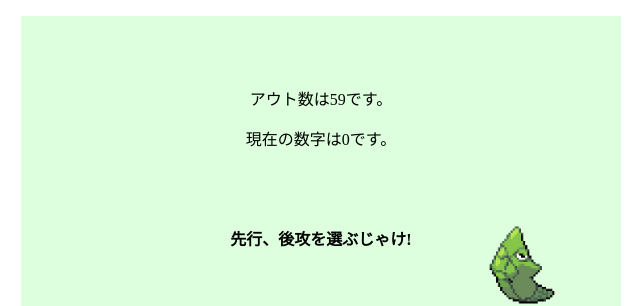
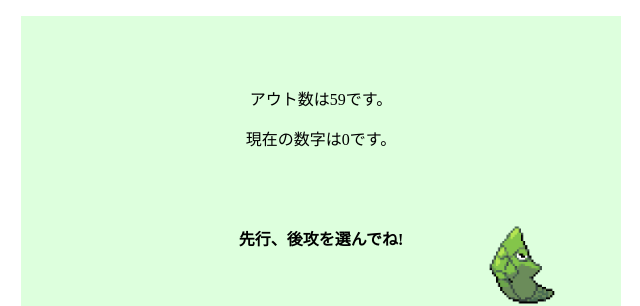
Before and after one commit to trancel0424/trancel_game, a plain HTML site: page number/game.html in a window 1280 px wide. Shown: the top 306 px of the page, 319-959 px from the left. Drawn offline with Linux system fonts and the light colour scheme.

Commit message:
Update game.html

```diff
--- a/number/game.html
+++ b/number/game.html
@@ -11,7 +11,7 @@
     <div class="contents">
       <p id="txt_up">乱数生成中......</p>
       <p id="txt_now"></p>
-      <p id="trancel">先行、後攻を選ぶじゃけ!</p>
+      <p id="trancel">先行、後攻を選んでね!</p>
       <img src="../n11.png" alt="読めんかったわ" width=200px height=200px>
     </div>
     <footer>
```
